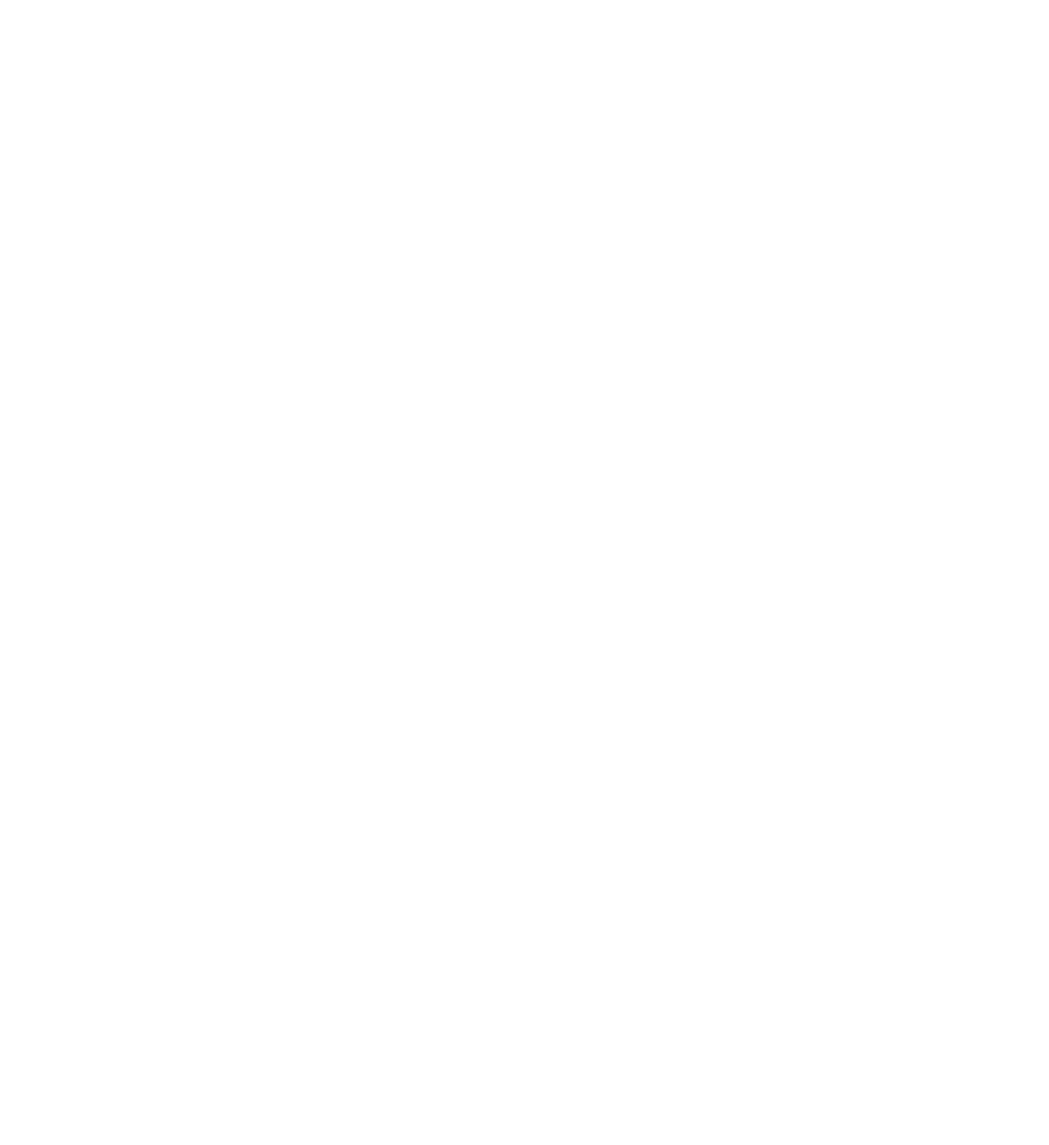
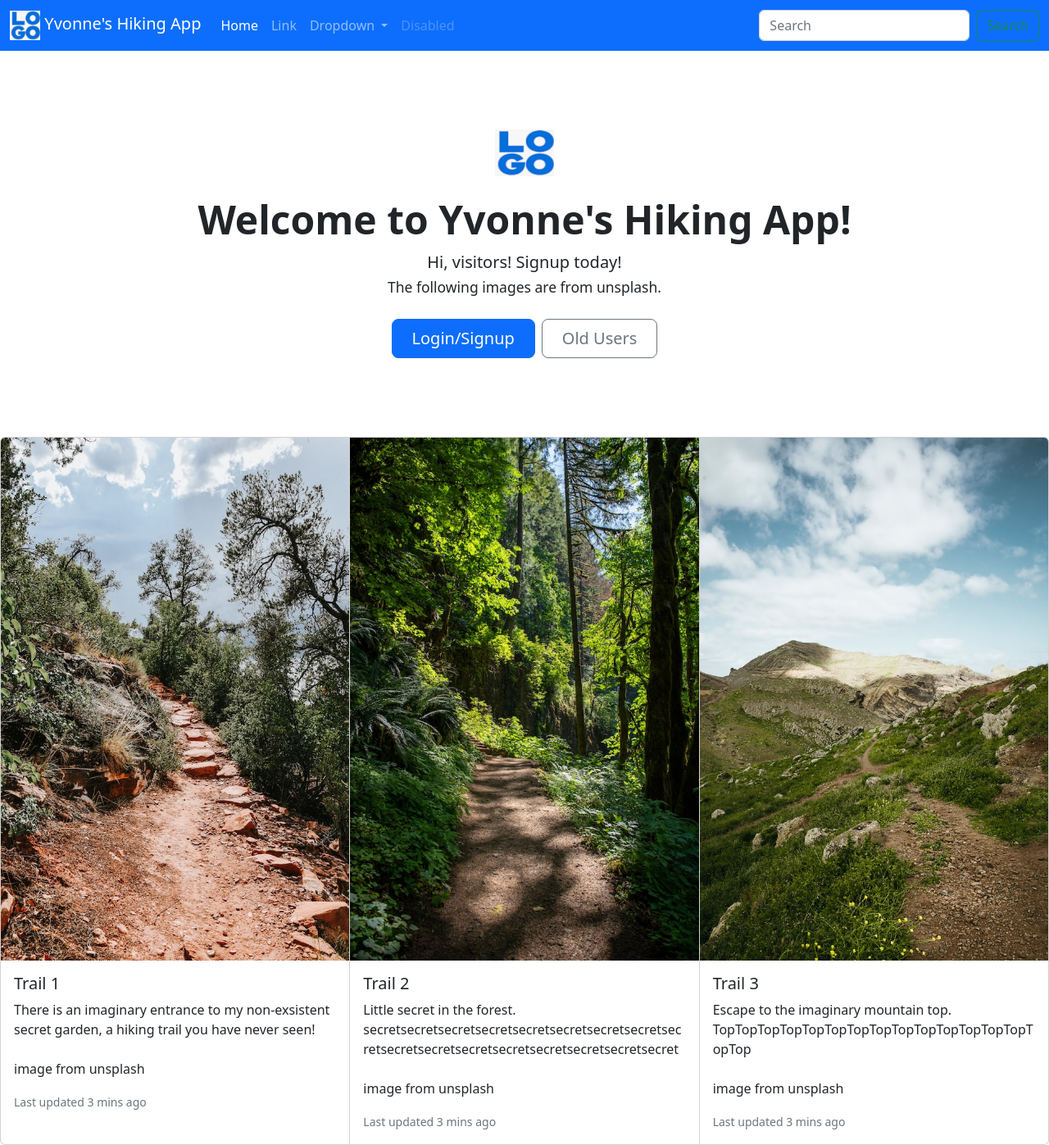
Before and after one commit to xLQWx/demo05_Li_Yvonne, a plain HTML site: page index.html in a window 1280 px wide. Shown: the whole page at 82% size. Before the commit the page ends 800 px from the top, so only its background shows below. Drawn offline with nearby package versions, Linux system fonts and the light colour scheme.

Commit message:
modified navbar, welcome message, and added 3 images

```diff
--- a/index.html
+++ b/index.html
@@ -10,8 +10,12 @@
     <meta name="viewport" content="width=device-width, initial-scale=1">
 
     <!-- Bootstrap Library CSS CDN go here -->
+    <link href="https://cdn.jsdelivr.net/npm/bootstrap@5.2.2/dist/css/bootstrap.min.css" rel="stylesheet"
+        integrity="sha384-Zenh87qX5JnK2Jl0vWa8Ck2rdkQ2Bzep5IDxbcnCeuOxjzrPF/et3URy9Bv1WTRi" crossorigin="anonymous">
     <!-- Boostrap Library JS CDN  go here -->
-
+    <script src="https://cdn.jsdelivr.net/npm/bootstrap@5.2.2/dist/js/bootstrap.bundle.min.js"
+        integrity="sha384-OERcA2EqjJCMA+/3y+gxIOqMEjwtxJY7qPCqsdltbNJuaOe923+mo//f6V8Qbsw3" crossorigin="anonymous">
+    </script>
     <!-- Other libraries go here -->
 
     <!-- Link to styles of your own -->
@@ -24,7 +28,100 @@
     <!------------------------------>
     <!-- Your HTML Layout go here -->
     <!------------------------------>
+    <nav class="navbar navbar-expand-lg navbar-dark bg-primary">
+        <div class="container-fluid">
+            <a class="navbar-brand" href="#">
+                <img src="./images/image.jpg" height="36">
+                Yvonne's Hiking App
+            </a>
+            <button class="navbar-toggler" type="button" data-bs-toggle="collapse"
+                data-bs-target="#navbarSupportedContent" aria-controls="navbarSupportedContent" aria-expanded="false"
+                aria-label="Toggle navigation">
+                <span class="navbar-toggler-icon"></span>
+            </button>
+            <div class="collapse navbar-collapse" id="navbarSupportedContent">
+                <ul class="navbar-nav me-auto mb-2 mb-lg-0">
+                    <li class="nav-item">
+                        <a class="nav-link active" aria-current="page" href="#">Home</a>
+                    </li>
+                    <li class="nav-item">
+                        <a class="nav-link" href="#">Link</a>
+                    </li>
+                    <li class="nav-item dropdown">
+                        <a class="nav-link dropdown-toggle" href="#" role="button" data-bs-toggle="dropdown"
+                            aria-expanded="false">
+                            Dropdown
+                        </a>
+                        <ul class="dropdown-menu">
+                            <li><a class="dropdown-item" href="#">Action</a></li>
+                            <li><a class="dropdown-item" href="#">Another action</a></li>
+                            <li>
+                                <hr class="dropdown-divider">
+                            </li>
+                            <li><a class="dropdown-item" href="#">Something else here</a></li>
+                        </ul>
+                    </li>
+                    <li class="nav-item">
+                        <a class="nav-link disabled">Disabled</a>
+                    </li>
+                </ul>
+                <form class="d-flex" role="search">
+                    <input class="form-control me-2" type="search" placeholder="Search" aria-label="Search">
+                    <button class="btn btn-outline-success" type="submit">Search</button>
+                </form>
+            </div>
+        </div>
+    </nav>
 
+    <div class="px-4 py-5 my-5 text-center">
+        <img class="d-block mx-auto mb-4" src="./images/image.jpg" alt="" width="72" height="57">
+        <h1 class="display-5 fw-bold">Welcome to Yvonne's Hiking App!</h1>
+        <div class="col-lg-6 mx-auto">
+            <p class="lead mb-4">Hi, visitors! Signup today!
+            <br/><small>The following images are from unsplash.</small>
+            </p>
+            <div class="d-grid gap-2 d-sm-flex justify-content-sm-center">
+                <button type="button" class="btn btn-primary btn-lg px-4 gap-3">Login/Signup</button>
+                <button type="button" class="btn btn-outline-secondary btn-lg px-4">Old Users</button>
+            </div>
+        </div>
+    </div>
+    <div class="card-group">
+        <div class="card">
+            <img src="./images/trail1-unsplash.jpg" class="card-img-top" alt="...">
+            <div class="card-body">
+                <h5 class="card-title">Trail 1</h5>
+                <p class="card-text">There is an imaginary entrance to my non-exsistent secret garden, a hiking trail you have never seen!
+                <br/>
+                <br/>image from unsplash
+                </p>
+                <p class="card-text"><small class="text-muted">Last updated 3 mins ago</small></p>
+            </div>
+        </div>
+
+        <div class="card">
+            <img src="./images/trail2-unsplash.jpg" class="card-img-top" alt="...">
+            <div class="card-body">
+                <h5 class="card-title">Trail 2</h5>
+                <p class="card-text">Little secret in the forest. secretsecretsecretsecretsecretsecretsecretsecretsecretsecretsecretsecretsecretsecretsecretsecretsecret
+                <br/>
+                <br/>image from unsplash
+                </p>
+                <p class="card-text"><small class="text-muted">Last updated 3 mins ago</small></p>
+            </div>
+        </div>
+        <div class="card">
+            <img src="./images/trail3-unsplash.jpg" class="card-img-top" alt="...">
+            <div class="card-body">
+                <h5 class="card-title">Trail 3</h5>
+                <p class="card-text">Escape to the imaginary mountain top. TopTopTopTopTopTopTopTopTopTopTopTopTopTopTopTop
+                <br/>
+                <br/>image from unsplash
+                </p>
+                <p class="card-text"><small class="text-muted">Last updated 3 mins ago</small></p>
+            </div>
+        </div>
+    </div>
     <!---------------------------------------------->
     <!-- Your own JavaScript functions go here    -->
     <!---------------------------------------------->
```
Also changed, not shown: images/trail1-unsplash.jpg (added), images/trail2-unsplash.jpg (added), images/trail3-unsplash.jpg (added).
